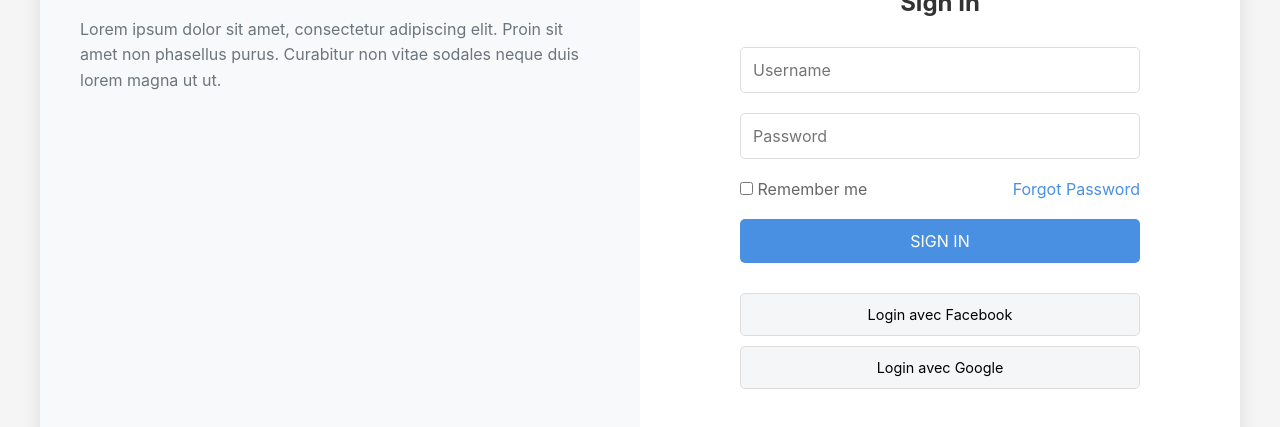
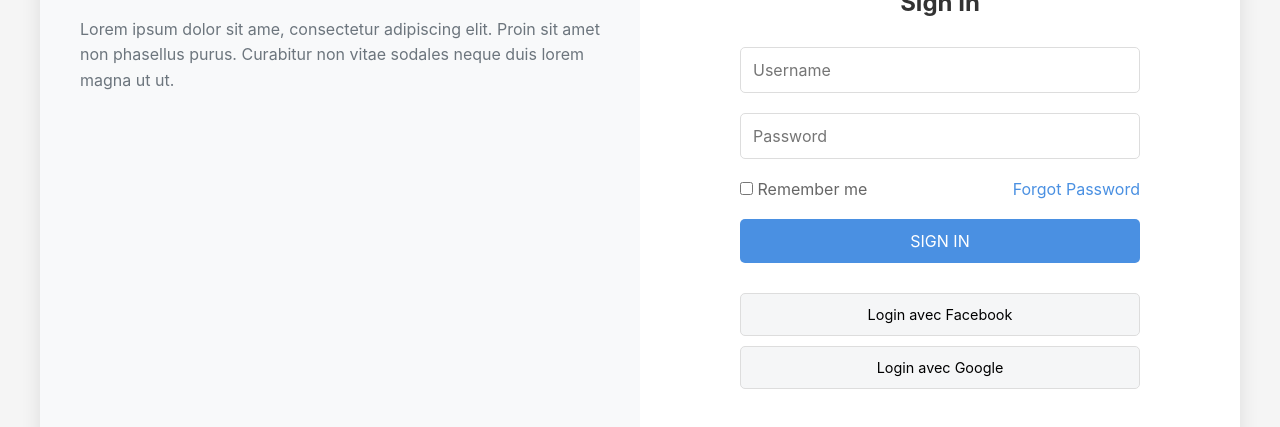
Before and after one commit to Steony/ProjetGit, a plain HTML site: page login.html in a window 1280 px wide. Shown: the part 207-634 px from the top of the page. Drawn offline with Linux system fonts and the light colour scheme.

Commit message:
2eme save login

```diff
--- a/login.html
+++ b/login.html
@@ -11,7 +11,7 @@
       <div class="left-section">
         <h1 class="logo">LOGO</h1>
         <p class="description">
-          Lorem ipsum dolor sit amet, consectetur adipiscing elit. Proin sit amet non phasellus purus. Curabitur non vitae sodales neque duis lorem magna ut ut.
+          Lorem ipsum dolor sit ame, consectetur adipiscing elit. Proin sit amet non phasellus purus. Curabitur non vitae sodales neque duis lorem magna ut ut.
         </p>
       </div>
       <div class="right-section">
```
